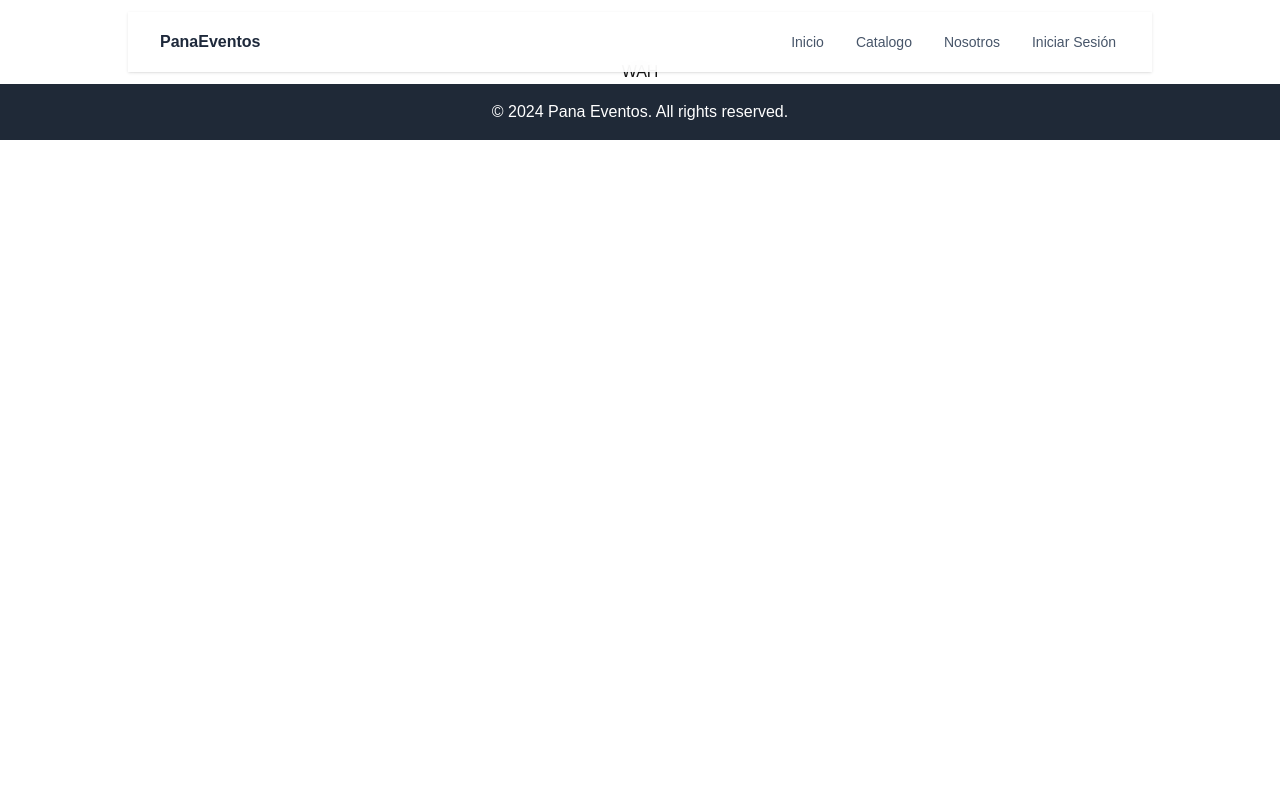
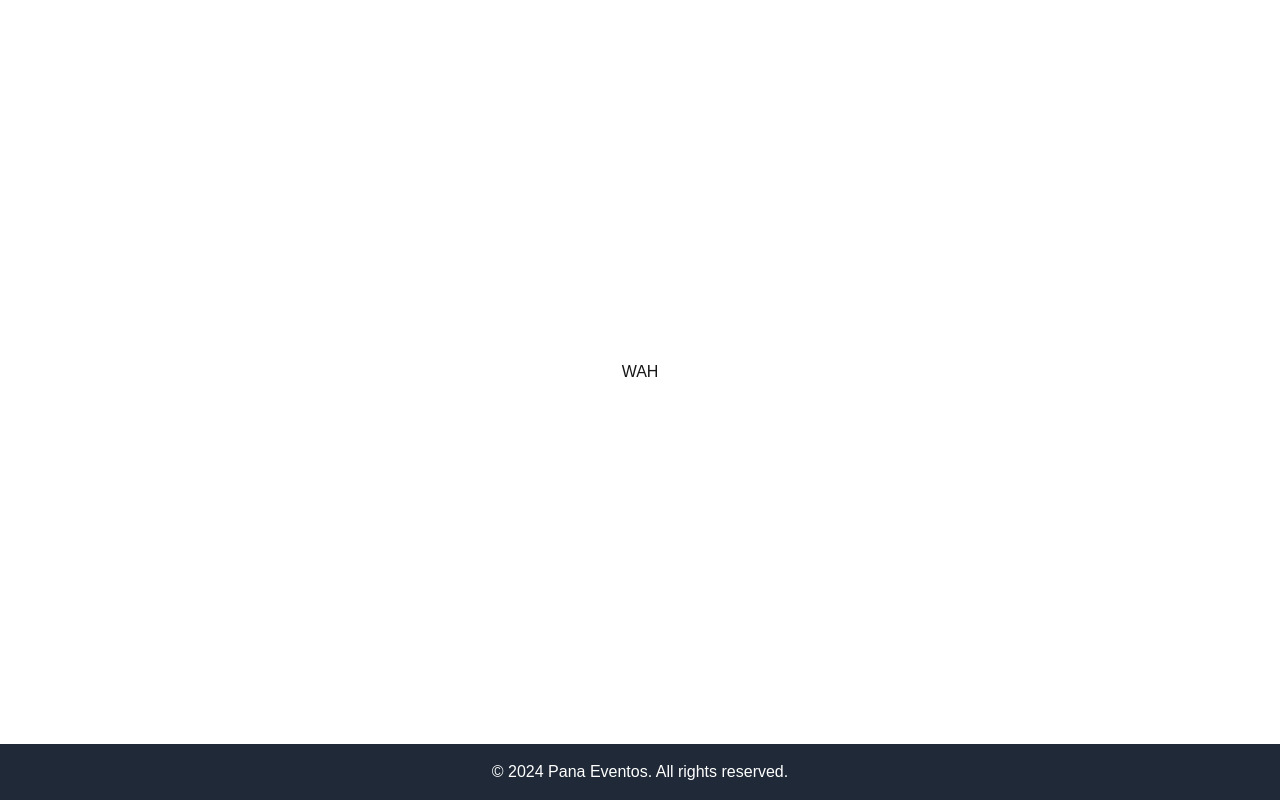
Before and after one commit to WaxXaa/hackathon_rootstack_team_blackrock, a Next.js app: page / in a window 1280 px wide. Built offline with nearby package versions, Linux system fonts and the light colour scheme.

Commit message:
Quitar Navbar de layout toy kb

```diff
--- a/src/app/layout.tsx
+++ b/src/app/layout.tsx
@@ -1,7 +1,6 @@
 import type { Metadata } from "next";
 import localFont from "next/font/local";
 import "./globals.css";
-import NavBar from "../components/navbar/Navbar.jsx";
 import Footer from "../components/footer/Footer.jsx";
 import { AuthProvider } from "../context/AuthContext";
 
@@ -28,13 +27,10 @@ export default function RootLayout({
 }>) {
   return (
     <html lang="en">
-      <body
-        className={`${geistSans.variable} ${geistMono.variable} antialiased`}
-      >
+      <body className={`${geistSans.variable} ${geistMono.variable} antialiased min-h-screen flex flex-col`}>
         <AuthProvider>
-        <NavBar />
-        <main className="flex-1 flex items-center justify-center">{children}</main>
-        <Footer />
+          <main className="flex-1 flex items-center justify-center">{children}</main>
+          <Footer />
         </AuthProvider>
       </body>
     </html>
```
